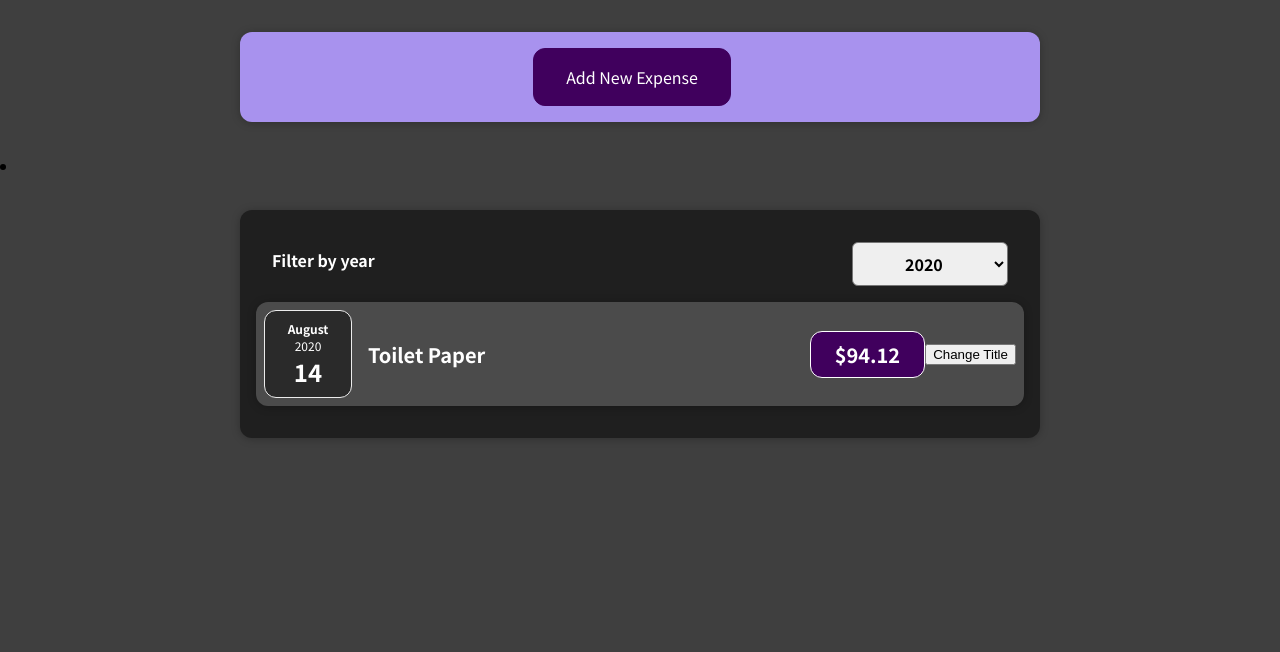
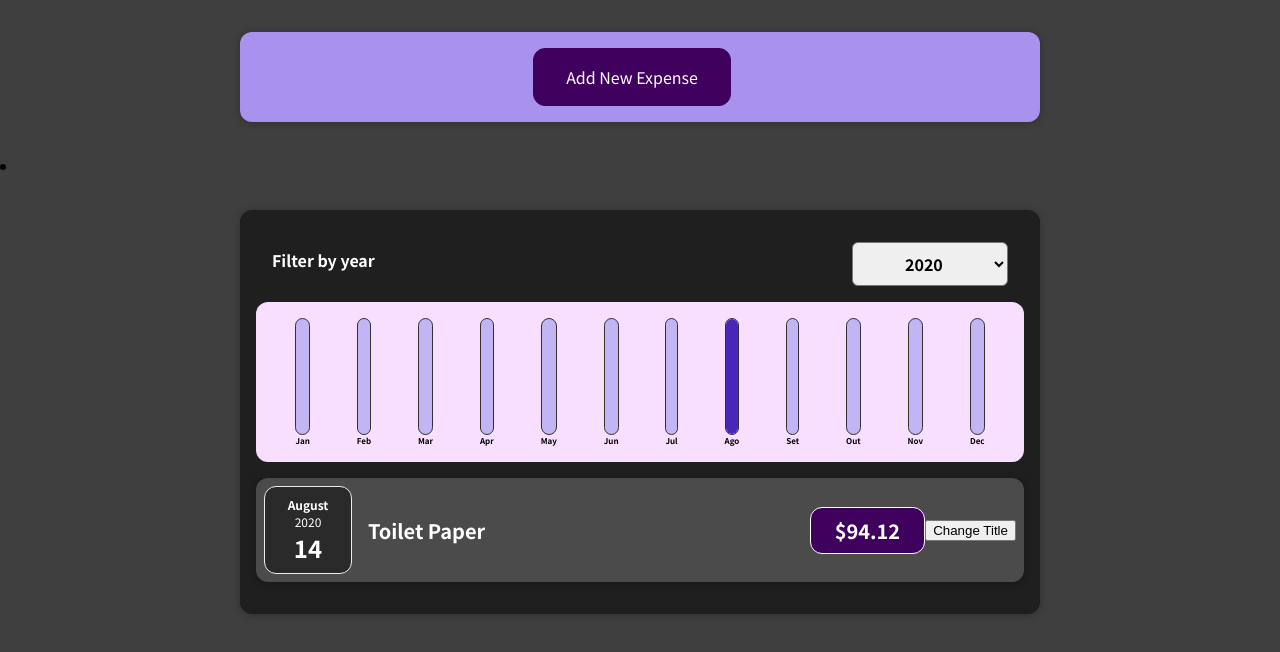
Before and after one commit to FigueiredoFelipe/react--the-complete-guide, a React (Create React App) app in the folder 01-first-react-app-clean/: page / in a window 1280 px wide. Shown: the top 652 px of the page. Built offline with nearby package versions, Linux system fonts and the light colour scheme.

Commit message:
feat: finished first react app
expenses calculator

```diff
--- /dev/null
+++ b/01-first-react-app-clean/src/components/Chart/Chart.css
@@ -0,0 +1,9 @@
+.chart {
+    padding: 1rem;
+    border-radius: 12px;
+    background-color: #f8dfff;
+    text-align: center;
+    display: flex;
+    justify-content: space-around;
+    height: 10rem;
+}
--- /dev/null
+++ b/01-first-react-app-clean/src/components/Chart/Chart.js
@@ -0,0 +1,25 @@
+import React from "react";
+
+import ChartBar from "./ChartBar";
+import './Chart.css'
+
+const Chart = (props) => {
+    const dataPointValues = props.dataPoints.map(dataPoint => dataPoint.value)
+    const totalMaximum = Math.max(...dataPointValues)
+
+    return (
+
+        <div className="chart">
+            {props.dataPoints.map((dataPoint) => (
+                <ChartBar
+                    key={dataPoint.id}
+                    value={dataPoint.value}
+                    maxValue={totalMaximum}
+                    label={dataPoint.label}
+                />))}
+        </div>
+    )
+}
+
+
+export default Chart
--- /dev/null
+++ b/01-first-react-app-clean/src/components/Chart/ChartBar.css
@@ -0,0 +1,30 @@
+.chart-bar {
+    height: 100%;
+    display: flex;
+    flex-direction: column;
+    align-items: center;
+}
+
+.chart-bar__inner {
+    height: 100%;
+    width: 100%;
+    border: 1px solid #313131;
+    border-radius: 12px;
+    background-color: #c3b4f3;
+    overflow: hidden;
+    display: flex;
+    flex-direction: column;
+    justify-content: flex-end;
+}
+
+.chart-bar__fill {
+    background-color: #4826b9;
+    width: 100%;
+    transition: all 0.3s ease-out;
+}
+
+.chart-bar__label {
+    font-weight: bold;
+    font-size: 0.5rem;
+    text-align: center;
+}
--- /dev/null
+++ b/01-first-react-app-clean/src/components/Chart/ChartBar.js
@@ -0,0 +1,23 @@
+import React from "react";
+import './ChartBar.css'
+
+const ChartBar = (props) => {
+    let barFillHeight = '0%'
+
+    if (props.maxValue > 0) {
+        barFillHeight = Math.round((props.value / props.maxValue) * 100) + '%'
+    }
+
+
+    return (
+        <div className="chart-bar">
+            <div className="chart-bar__inner">
+                <div className="chart-bar__fill" style={{ height: barFillHeight }}></div>
+            </div>
+            <div className="chart-bar__label">{props.label}</div>
+        </div>
+
+    )
+}
+
+export default ChartBar
--- a/01-first-react-app-clean/src/components/Expenses/Expenses.js
+++ b/01-first-react-app-clean/src/components/Expenses/Expenses.js
@@ -2,6 +2,7 @@
 import ExpensesList from './ExpensesList'
 import ExpensesFilter from './ExpensesFilter';
 import Card from '../UI/Card'
+import ExpensesChart from './ExpensesChart';
 
 import './Expenses.css'
 
@@ -22,6 +23,7 @@
         <li>
             <Card className="expenses">
                 <ExpensesFilter selected={filteredYear} onChangeFilter={filterChangeHandler} />
+                <ExpensesChart expenses={filteredExpenses}/>
                 <ExpensesList items={filteredExpenses} />
             </Card>
         </li>
--- /dev/null
+++ b/01-first-react-app-clean/src/components/Expenses/ExpensesChart.js
@@ -0,0 +1,28 @@
+import React from "react";
+import Chart from "../Chart/Chart";
+
+const ExpensesChart = (props) => {
+    const chartDataPoints = [
+        { label: 'Jan', value: 0 },
+        { label: 'Feb', value: 0 },
+        { label: 'Mar', value: 0 },
+        { label: 'Apr', value: 0 },
+        { label: 'May', value: 0 },
+        { label: 'Jun', value: 0 },
+        { label: 'Jul', value: 0 },
+        { label: 'Ago', value: 0 },
+        { label: 'Set', value: 0 },
+        { label: 'Out', value: 0 },
+        { label: 'Nov', value: 0 },
+        { label: 'Dec', value: 0 },
+    ]
+
+    for (const expense of props.expenses) {
+        const expenseMonth = expense.date.getMonth(); // Starting at 0 => January => 0
+        chartDataPoints[expenseMonth].value += expense.amount
+    }
+
+    return <Chart dataPoints={chartDataPoints} />
+}
+
+export default ExpensesChart
--- a/01-first-react-app-clean/src/components/NewExpense/ExpenseForm.js
+++ b/01-first-react-app-clean/src/components/NewExpense/ExpenseForm.js
@@ -59,19 +59,14 @@
 
         const expenseData = {
             title: enteredTitle,
-            amount: enteredAmount,
-            date: new Date(enteredDate)
-        }
+            amount: +enteredAmount,
+            date: new Date(enteredDate),
+        };
         props.onSaveExpenseData(expenseData);
         setEnteredTitle('')
         setEnteredAmount('')
         setEnteredDate('')
     }
-
-    const cancelExpenseData = () => {
-        props.onCancelExpenseData()
-    }
-
 
     return <form onSubmit={submitHandler}>
         <div className="new-expense__controls">
@@ -93,7 +88,7 @@
             </div>
         </div>
         <div className='new-expense__actions'>
-            <button type='button' onClick={cancelExpenseData}>Cancel</button>
+            <button type='button' onClick={props.onCancelExpenseData}>Cancel</button>
             <button type='submit'>Add Expense</button>
         </div>
 
```
